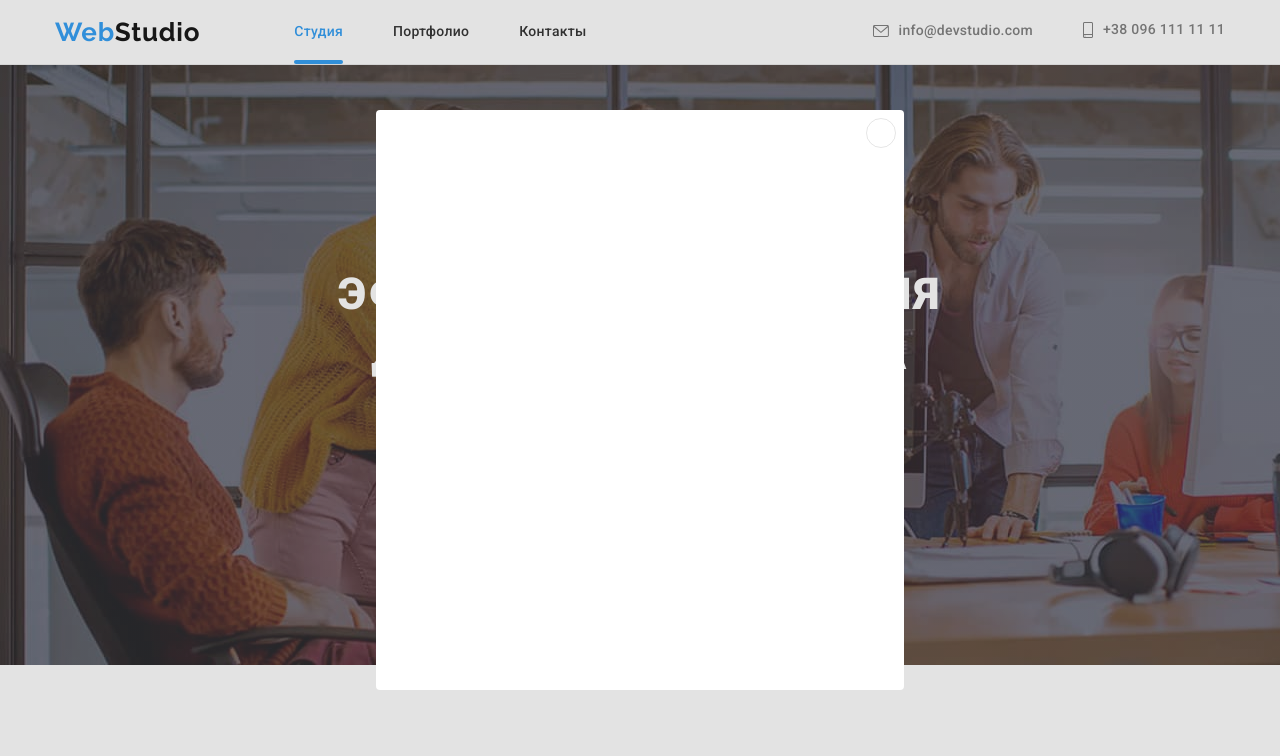
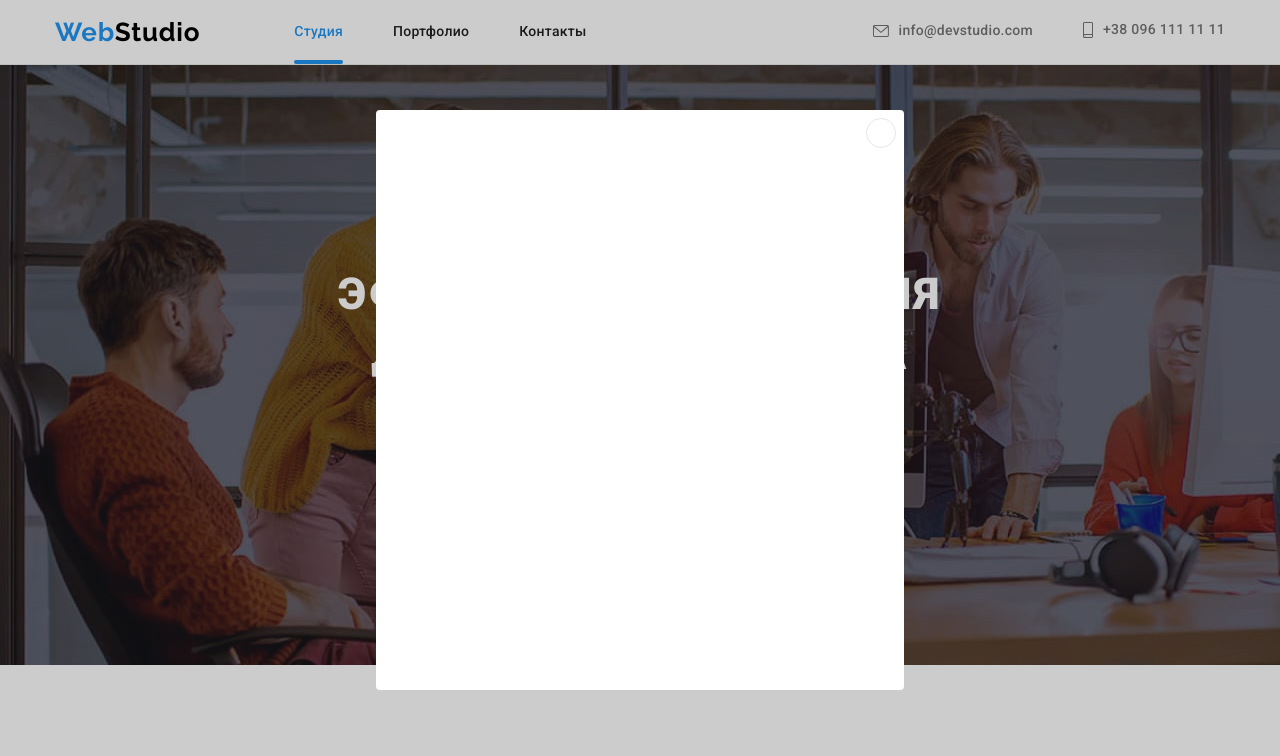
Before and after one commit to ols2022/goit-markup-hw-05, a plain HTML site: page index.html in a window 1280 px wide. Both pictures are taken after a click on the button "Заказать услугу". Shown: the top 756 px of the page. Drawn offline with nearby package versions, Linux system fonts and the light colour scheme.

Commit message:
backdrop_bg_changed

```diff
--- a/css/styles.css
+++ b/css/styles.css
@@ -832,7 +832,7 @@ img {
     width: 100vw;
     height: 100vh;
 
-    background-color:rgba(117, 117, 117,.2);
+    background: rgba(0, 0, 0, 0.2);
 
     transition: opacity 250ms cubic-bezier(0.4, 0, 0.2, 1), visibility 250ms cubic-bezier(0.4, 0, 0.2, 1);
 }
```
